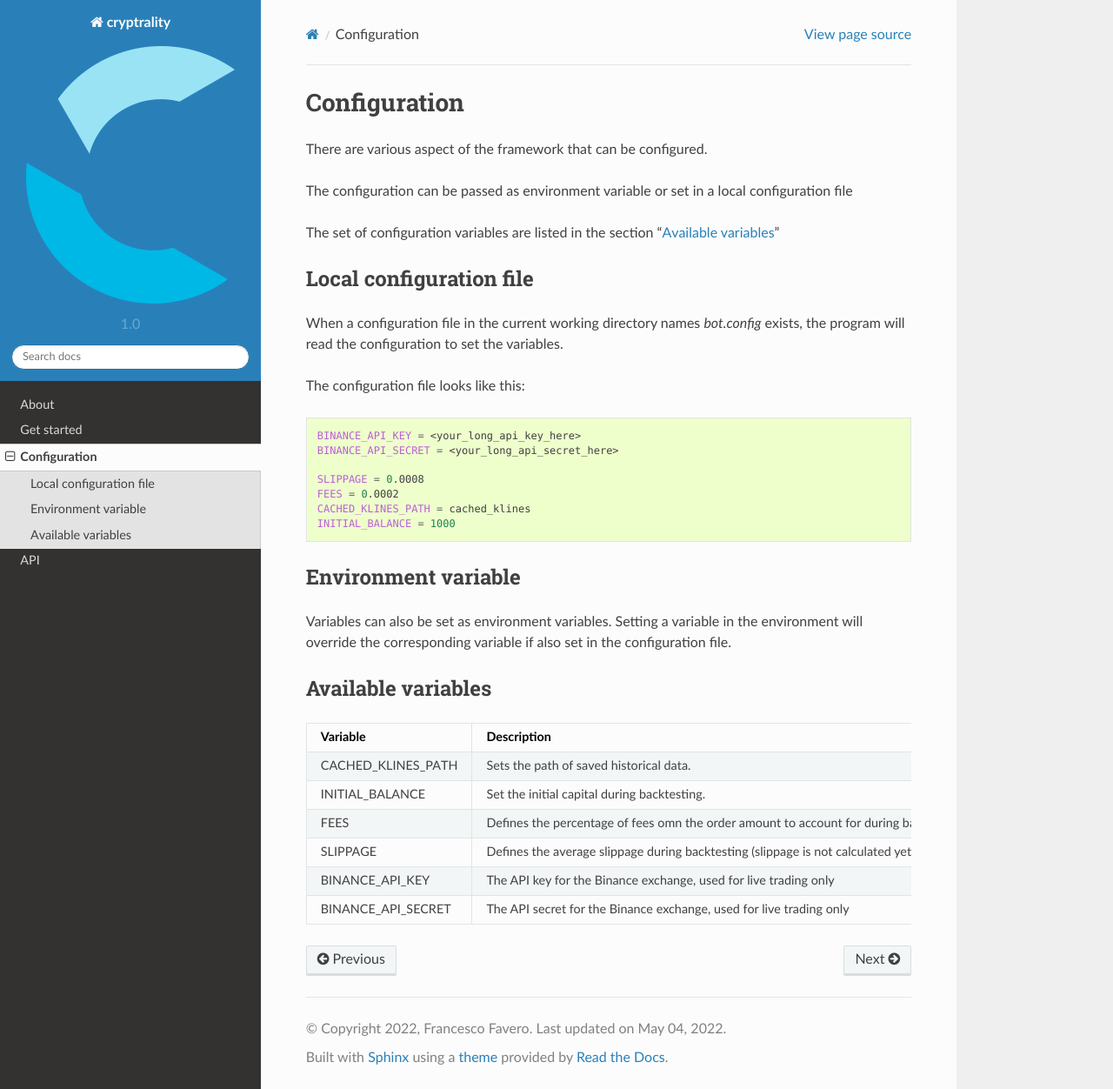
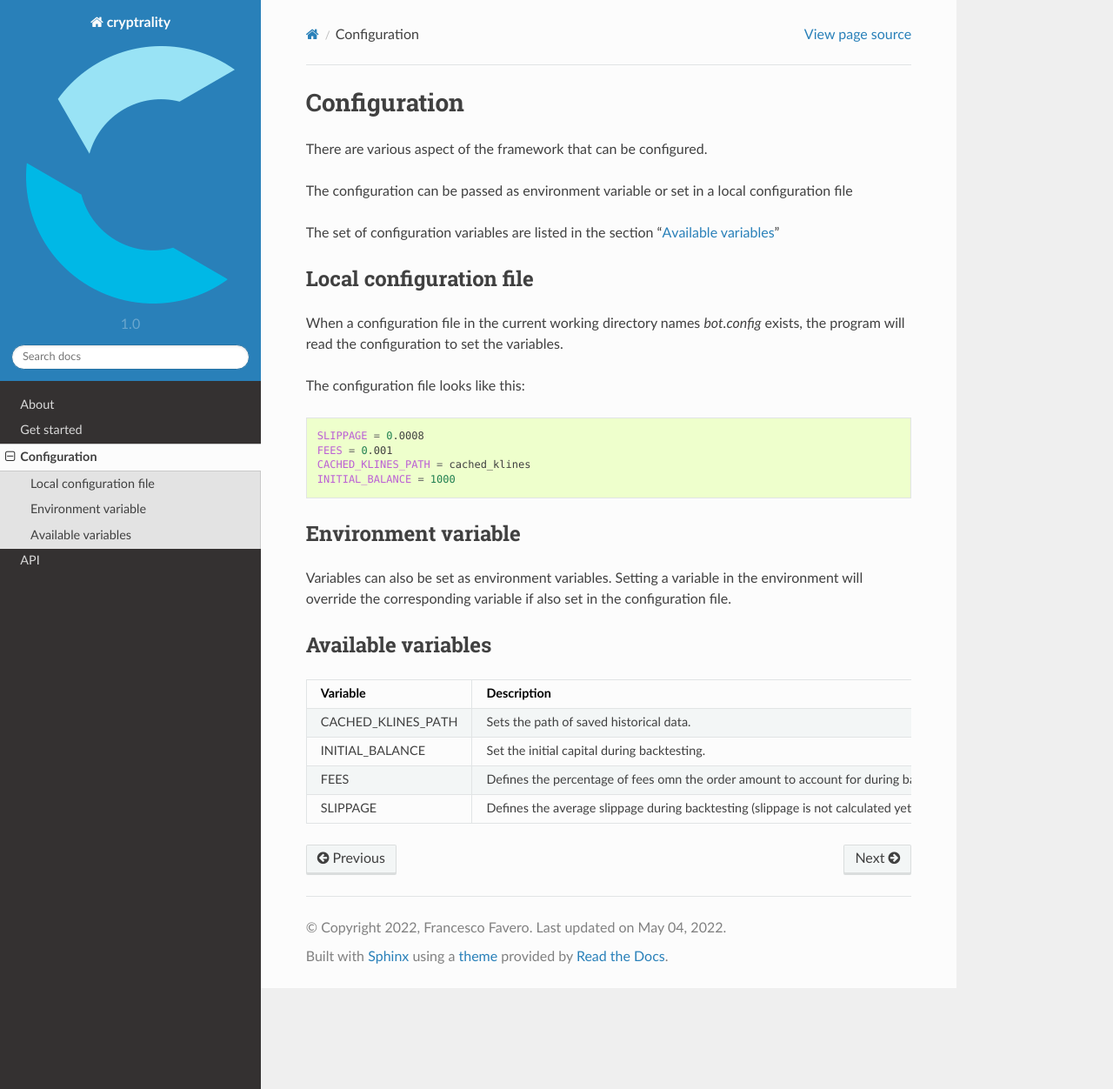
Before and after one commit to Cryptrality/backtester, a Sphinx documentation site: the page built from docs/configure.rst, in a window 1280 px wide and 1252 px high. Shown: the whole window at 87% size. Built offline with Sphinx 7.4.7 and the Read the Docs theme 2.0.0, drawn with Linux system fonts in a browser that asks for light colours; formulas are drawn with MathJax 3.

Commit message:
Delete API keys in the docs

```diff
--- a/docs/configure.rst
+++ b/docs/configure.rst
@@ -25,11 +25,8 @@ The configuration file looks like this:
 
 .. code-block:: bash
 
-   BINANCE_API_KEY = <your_long_api_key_here>
-   BINANCE_API_SECRET = <your_long_api_secret_here>
-
    SLIPPAGE = 0.0008
-   FEES = 0.0002
+   FEES = 0.001
    CACHED_KLINES_PATH = cached_klines
    INITIAL_BALANCE = 1000
 
@@ -61,7 +58,3 @@ ___________________
      - Defines the percentage of fees omn the order amount to account for during backtesting.
    * - SLIPPAGE
      - Defines the average slippage during backtesting (slippage is not calculated yet, dummy variable for now).
-   * - BINANCE_API_KEY
-     - The API key for the Binance exchange, used for live trading only
-   * - BINANCE_API_SECRET
-     - The API secret for the Binance exchange, used for live trading only
```
